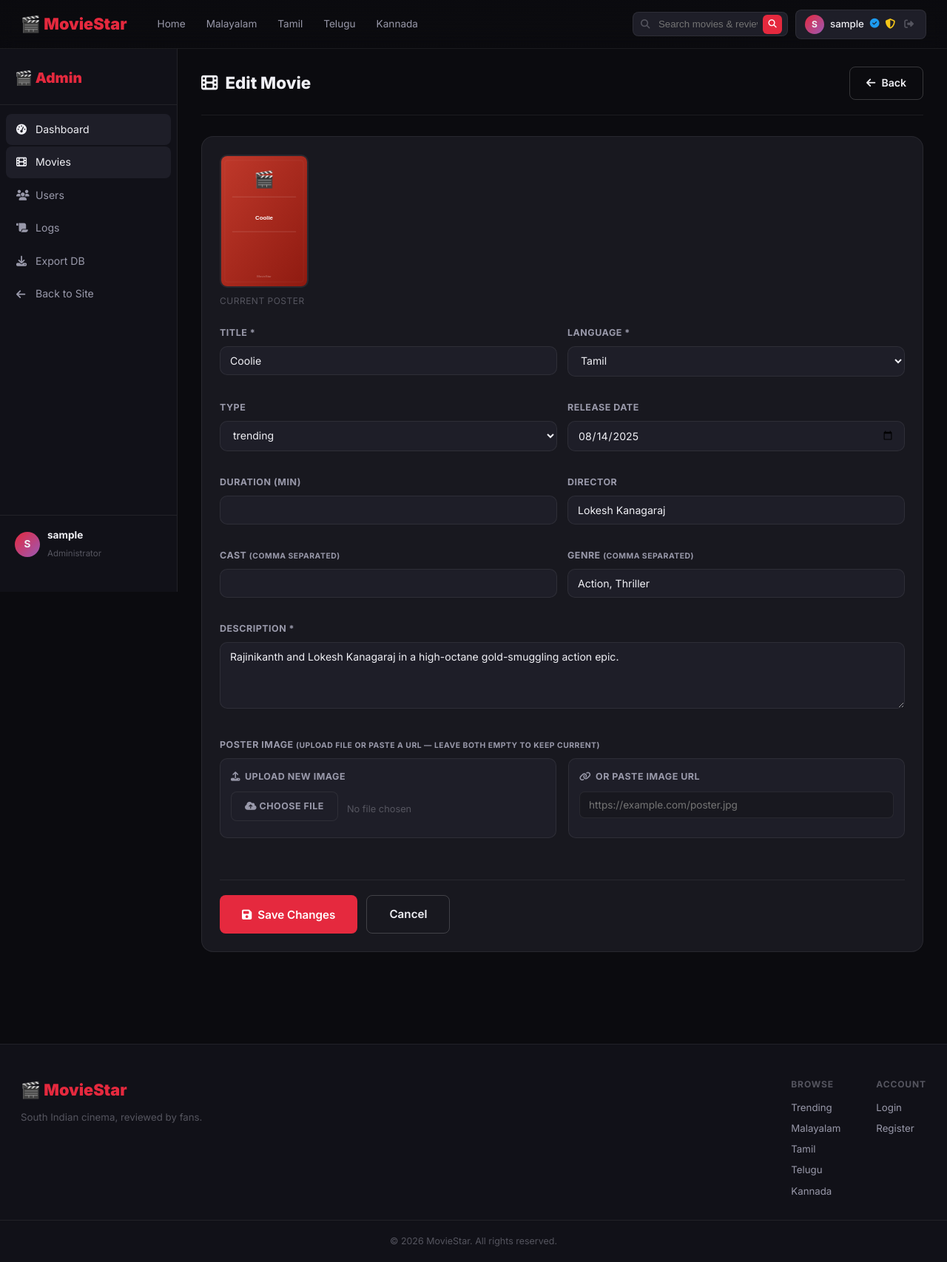
After one commit to adiweb12/MovieStar, a Node server app: page /admin/movies/edit/600000000000000000000002 in a window 1280 px wide. The commit adds this page. Shown: the whole page at 74% size. Run offline with Node 20, Linux system fonts and the light colour scheme; the visitor is signed in with stand-in values (Sample User, id 1); data comes from the database, SQL or seed files in the repository; some libraries are stand-ins or nearby versions.

Commit message:
Auto-unzip: 2026-03-22 02:55:16

```diff
--- a/controllers/adminController.js
+++ b/controllers/adminController.js
@@ -44,9 +44,18 @@ exports.movieList = async (req, res, next) => {
 // POST /admin/movies/add
 exports.addMovie = async (req, res, next) => {
   try {
-    const { title, description, language, type, director, cast, genre, releaseDate, duration } = req.body;
-    if (!req.file) return res.redirect('/admin/movies?error=Image+required');
-    const image = `/images/movies/${req.file.filename}`;
+    const { title, description, language, type, director, cast, genre, releaseDate, duration, imageUrl } = req.body;
+
+    // Image priority: uploaded file > pasted URL
+    let image;
+    if (req.file) {
+      image = `/images/movies/${req.file.filename}`;
+    } else if (imageUrl && imageUrl.trim()) {
+      image = imageUrl.trim();
+    } else {
+      return res.redirect('/admin/movies?error=Please+upload+an+image+or+provide+an+image+URL');
+    }
+
     await Movie.create({
       title, description, language, type: type || 'released',
       director: director || '',
@@ -164,3 +173,48 @@ exports.unblockIP = async (req, res, next) => {
     res.redirect('/admin?success=IP+unblocked');
   } catch (err) { next(err); }
 };
+
+// GET /admin/movies/edit/:id
+exports.editMovie = async (req, res, next) => {
+  try {
+    const movie = await Movie.findById(req.params.id);
+    if (!movie) return res.redirect('/admin/movies?error=Movie+not+found');
+    res.render('admin/editMovie', {
+      title: 'Edit Movie', user: req.user, movie,
+      success: null, error: null,
+    });
+  } catch (err) { next(err); }
+};
+
+// POST /admin/movies/edit/:id
+exports.updateMovie = async (req, res, next) => {
+  try {
+    const { title, description, language, type, director, cast, genre, releaseDate, duration, imageUrl } = req.body;
+    const movie = await Movie.findById(req.params.id);
+    if (!movie) return res.redirect('/admin/movies?error=Movie+not+found');
+
+    // Determine image: uploaded file > pasted URL > keep existing
+    let image = movie.image;
+    if (req.file) {
+      // Delete old local image if it exists
+      if (movie.image && movie.image.startsWith('/images/movies/')) {
+        const old = path.join(__dirname, '..', 'public', movie.image);
+        if (fs.existsSync(old)) fs.unlinkSync(old);
+      }
+      image = `/images/movies/${req.file.filename}`;
+    } else if (imageUrl && imageUrl.trim()) {
+      image = imageUrl.trim();
+    }
+
+    await Movie.findByIdAndUpdate(req.params.id, {
+      title, description, language, type: type || movie.type,
+      director: director || '',
+      cast:  cast  ? cast.split(',').map(s => s.trim()).filter(Boolean)  : movie.cast,
+      genre: genre ? genre.split(',').map(s => s.trim()).filter(Boolean) : movie.genre,
+      releaseDate: releaseDate ? new Date(releaseDate) : movie.releaseDate,
+      duration:    duration    ? parseInt(duration)    : movie.duration,
+      image,
+    });
+    res.redirect('/admin/movies?success=Movie+updated+successfully');
+  } catch (err) { next(err); }
+};
--- a/public/css/style.css
+++ b/public/css/style.css
@@ -1125,3 +1125,136 @@ a.rc-name:hover { color: var(--red); }
 .search-submit-btn:hover { background: var(--red2); }
 /* Make room for the button inside the input */
 .search-wrap input { padding-right: 40px; }
+
+/* ═══════════════════════════════════════════════
+   MOBILE SEARCH BUTTON (always visible)
+═══════════════════════════════════════════════ */
+.mobile-search-btn {
+  display: none;
+  width: 36px; height: 36px;
+  background: var(--bg4);
+  border: 1px solid var(--border);
+  border-radius: 8px;
+  align-items: center;
+  justify-content: center;
+  color: var(--txt2);
+  font-size: .9rem;
+  transition: var(--ease);
+  flex-shrink: 0;
+}
+.mobile-search-btn:hover { background: var(--red); color: #fff; border-color: var(--red); }
+
+/* Show on mobile, hide search-wrap on mobile */
+@media(max-width: 768px) {
+  .search-wrap { display: none !important; }
+  .mobile-search-btn { display: flex; }
+}
+
+/* ═══════════════════════════════════════════════
+   ADMIN: IMAGE OPTIONS (upload OR url)
+═══════════════════════════════════════════════ */
+.image-options-grid {
+  display: grid;
+  grid-template-columns: 1fr 1fr;
+  gap: 16px;
+  margin-bottom: 14px;
+}
+.img-option {
+  background: var(--bg4);
+  border: 1.5px solid var(--border);
+  border-radius: var(--r);
+  padding: 14px;
+  transition: border-color var(--ease);
+}
+.img-option:focus-within { border-color: var(--red); }
+.img-option-label {
+  font-size: .78rem;
+  font-weight: 700;
+  color: var(--txt2);
+  text-transform: uppercase;
+  letter-spacing: .5px;
+  margin-bottom: 10px;
+  display: flex;
+  align-items: center;
+  gap: 6px;
+}
+.img-option input[type="url"] {
+  width: 100%;
+  background: var(--bg3);
+  border: 1.5px solid var(--border);
+  border-radius: 7px;
+  color: var(--txt);
+  padding: 9px 12px;
+  font-size: .85rem;
+  transition: border-color var(--ease);
+}
+.img-option input[type="url"]:focus {
+  outline: none;
+  border-color: var(--red);
+  background: var(--bg2);
+}
+
+/* Edit movie: current poster preview */
+.edit-poster-preview {
+  display: flex;
+  flex-direction: column;
+  align-items: flex-start;
+  gap: 8px;
+  margin-bottom: 24px;
+}
+.edit-poster-preview img {
+  width: 120px;
+  border-radius: var(--r);
+  border: 2px solid var(--border);
+  object-fit: cover;
+  aspect-ratio: 2/3;
+}
+.edit-poster-label {
+  font-size: .75rem;
+  color: var(--txt3);
+  text-transform: uppercase;
+  letter-spacing: .5px;
+}
+
+/* Image preview block (shared) */
+.img-preview {
+  display: flex;
+  align-items: flex-start;
+  gap: 12px;
+  margin-top: 14px;
+  padding: 12px;
+  background: var(--bg4);
+  border: 1px solid var(--border);
+  border-radius: var(--r);
+}
+.img-preview img {
+  width: 80px;
+  height: 120px;
+  object-fit: cover;
+  border-radius: 6px;
+  border: 1px solid var(--border);
+}
+.img-preview-label {
+  font-size: .78rem;
+  color: var(--txt3);
+  margin-top: 4px;
+}
+
+/* Edit action buttons */
+.edit-actions {
+  display: flex;
+  gap: 12px;
+  margin-top: 24px;
+  padding-top: 20px;
+  border-top: 1px solid var(--border);
+}
+
+/* Admin table action cells */
+.atable td:last-child { white-space: nowrap; }
+
+/* ── Responsive for image-options-grid ── */
+@media(max-width: 600px) {
+  .image-options-grid { grid-template-columns: 1fr; }
+  .edit-actions { flex-direction: column; }
+  .edit-actions .btn { justify-content: center; }
+}
--- a/routes/admin.js
+++ b/routes/admin.js
@@ -2,15 +2,17 @@ const express = require('express');
 const router  = express.Router();
 const { adminOnly } = require('../middleware/auth');
 const { admin: adminLimiter } = require('../middleware/rateLimiter');
-const upload  = require('../config/multer');
+const { single: uploadSingle } = require('../config/multer');
 const ctrl    = require('../controllers/adminController');
 
 router.use(adminOnly, adminLimiter);
 
 router.get('/',                    ctrl.dashboard);
 router.get('/movies',              ctrl.movieList);
-router.post('/movies/add',         upload.single('image'), ctrl.addMovie);
+router.post('/movies/add',         uploadSingle('image'), ctrl.addMovie);
 router.post('/movies/delete/:id',  ctrl.deleteMovie);
+router.get('/movies/edit/:id',     ctrl.editMovie);
+router.post('/movies/edit/:id',    uploadSingle('image'), ctrl.updateMovie);
 router.get('/users',               ctrl.userList);
 router.post('/users/search',       ctrl.searchUser);
 router.post('/users/verify/:id',   ctrl.verifyUser);
--- /dev/null
+++ b/views/admin/editMovie.ejs
@@ -0,0 +1,141 @@
+<%- include('../partials/header') %>
+<div class="admin-wrap">
+  <%- include('_sidebar') %>
+  <div class="admin-main">
+    <div class="admin-topbar">
+      <h1><i class="fas fa-film"></i> Edit Movie</h1>
+      <a href="/admin/movies" class="btn btn-ghost"><i class="fas fa-arrow-left"></i> Back</a>
+    </div>
+    <% if(typeof error !== 'undefined' && error){ %>
+      <div class="flash-err" style="margin-bottom:16px"><i class="fas fa-times"></i> <%= error %></div>
+    <% } %>
+
+    <div class="admin-section">
+      <div class="edit-poster-preview">
+        <img id="currentPoster" src="<%= movie.image %>" alt="Current poster"
+             onerror="this.src='/images/placeholder.svg'"/>
+        <p class="edit-poster-label">Current Poster</p>
+      </div>
+
+      <form action="/admin/movies/edit/<%= movie._id %>" method="POST" enctype="multipart/form-data" class="add-movie-form">
+        <div class="form-grid">
+          <div class="fg">
+            <label>Title *</label>
+            <input type="text" name="title" value="<%= movie.title %>" required/>
+          </div>
+          <div class="fg">
+            <label>Language *</label>
+            <select name="language" required>
+              <% ['Malayalam','Tamil','Telugu','Kannada','Hindi','Other'].forEach(l => { %>
+                <option value="<%= l %>" <%= movie.language === l ? 'selected' : '' %>><%= l %></option>
+              <% }) %>
+            </select>
+          </div>
+          <div class="fg">
+            <label>Type</label>
+            <select name="type">
+              <% ['released','trending','upcoming'].forEach(t => { %>
+                <option value="<%= t %>" <%= movie.type === t ? 'selected' : '' %>><%= t %></option>
+              <% }) %>
+            </select>
+          </div>
+          <div class="fg">
+            <label>Release Date</label>
+            <input type="date" name="releaseDate"
+              value="<%= movie.releaseDate ? new Date(movie.releaseDate).toISOString().split('T')[0] : '' %>"/>
+          </div>
+          <div class="fg">
+            <label>Duration (min)</label>
+            <input type="number" name="duration" value="<%= movie.duration || '' %>" min="1"/>
+          </div>
+          <div class="fg">
+            <label>Director</label>
+            <input type="text" name="director" value="<%= movie.director || '' %>"/>
+          </div>
+          <div class="fg">
+            <label>Cast <small>(comma separated)</small></label>
+            <input type="text" name="cast" value="<%= (movie.cast||[]).join(', ') %>"/>
+          </div>
+          <div class="fg">
+            <label>Genre <small>(comma separated)</small></label>
+            <input type="text" name="genre" value="<%= (movie.genre||[]).join(', ') %>"/>
+          </div>
+          <div class="fg fg-full">
+            <label>Description *</label>
+            <textarea name="description" rows="4" required><%= movie.description %></textarea>
+          </div>
+
+          <!-- Image section: upload file OR paste URL -->
+          <div class="fg fg-full">
+            <label>Poster Image <small>(Upload file OR paste a URL — leave both empty to keep current)</small></label>
+
+            <div class="image-options-grid">
+              <!-- Option A: Upload file -->
+              <div class="img-option">
+                <div class="img-option-label"><i class="fas fa-upload"></i> Upload New Image</div>
+                <div class="file-upload-wrap">
+                  <label for="imgInput" class="file-upload-label">
+                    <i class="fas fa-cloud-upload-alt"></i> Choose File
+                  </label>
+                  <input type="file" id="imgInput" name="image"
+                         accept="image/jpeg,image/png,image/webp"
+                         onchange="previewUpload(this)"/>
+                  <span id="fname" class="fname">No file chosen</span>
+                </div>
+              </div>
+
+              <!-- Option B: Paste URL -->
+              <div class="img-option">
+                <div class="img-option-label"><i class="fas fa-link"></i> Or Paste Image URL</div>
+                <input type="url" name="imageUrl" id="imageUrlInput"
+                       placeholder="https://example.com/poster.jpg"
+                       oninput="previewUrl(this.value)"/>
+              </div>
+            </div>
+
+            <div id="imgPreview" class="img-preview" style="display:none">
+              <img id="prevImg" src="" alt="New preview"/>
+              <span class="img-preview-label">New poster preview</span>
+            </div>
+          </div>
+        </div>
+
+        <div class="edit-actions">
+          <button type="submit" class="btn btn-red btn-lg">
+            <i class="fas fa-save"></i> Save Changes
+          </button>
+          <a href="/admin/movies" class="btn btn-ghost btn-lg">Cancel</a>
+        </div>
+      </form>
+    </div>
+  </div>
+</div>
+
+<script>
+function previewUpload(input) {
+  const f = input.files[0];
+  document.getElementById('fname').textContent = f ? f.name : 'No file chosen';
+  if (f) {
+    document.getElementById('imageUrlInput').value = '';
+    const r = new FileReader();
+    r.onload = e => {
+      document.getElementById('prevImg').src = e.target.result;
+      document.getElementById('imgPreview').style.display = 'flex';
+    };
+    r.readAsDataURL(f);
+  }
+}
+function previewUrl(url) {
+  if (url && url.startsWith('http')) {
+    document.getElementById('prevImg').src = url;
+    document.getElementById('imgPreview').style.display = 'flex';
+    // clear file input
+    document.getElementById('imgInput').value = '';
+    document.getElementById('fname').textContent = 'No file chosen';
+  } else {
+    document.getElementById('imgPreview').style.display = 'none';
+  }
+}
+</script>
+
+<%- include('../partials/footer') %>
--- a/views/partials/header.ejs
+++ b/views/partials/header.ejs
@@ -27,6 +27,10 @@
         <button id="searchBtn" class="search-submit-btn" title="Search"><i class="fas fa-search"></i></button>
         <div id="searchDrop" class="sdrop"></div>
       </div>
+      <!-- Standalone search icon always visible on mobile -->
+      <a href="/search" class="mobile-search-btn" title="Search">
+        <i class="fas fa-search"></i>
+      </a>
       <% if(typeof user !== 'undefined' && user){ %>
         <div class="upill">
           <a href="/profile/<%= user.username %>" class="upill-link">
```
Also changed, not shown: config/multer.js (+11 -1 lines), controllers/userController.js (+10 -4 lines), views/admin/movies.ejs (+43 -9 lines).
